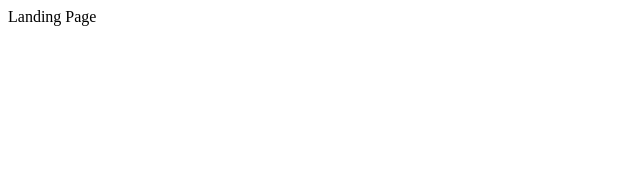
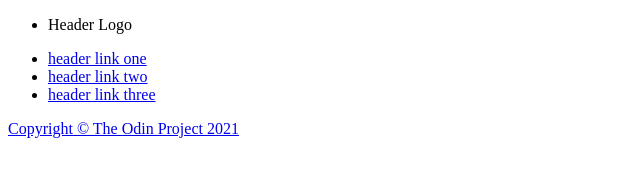
Before and after one commit to joominchoi/landing-page, a plain HTML site: page index.html in a window 1280 px wide. Shown: the whole page, without its empty margins (0-640 px from the left). Drawn offline with Linux system fonts and the light colour scheme.

Commit message:
Create header and footer
- Added 'Header Logo' to unordered list with class 'left-links'
- Added 3 header links to unordered list with class 'right-links'
- Wrapped the two unordered lists with div with class 'header'
- Added footer in div with class 'footer'

```diff
--- a/index.html
+++ b/index.html
@@ -7,7 +7,18 @@
 </head>
 <body>
 	<div class="header">
-		Landing Page
+		<ul class="left-links">
+			<li>Header Logo</li>
+		</ul>
+		<ul class="right-links">
+			<li><a href="#">header link one</li>
+	  	<li><a href="#">header link two</li>
+			<li><a href="#">header link three</li>
+		</ul>
+	</div>
+
+	<div class="footer">
+		Copyright © The Odin Project 2021
 	</div>
 
 </body>
```
